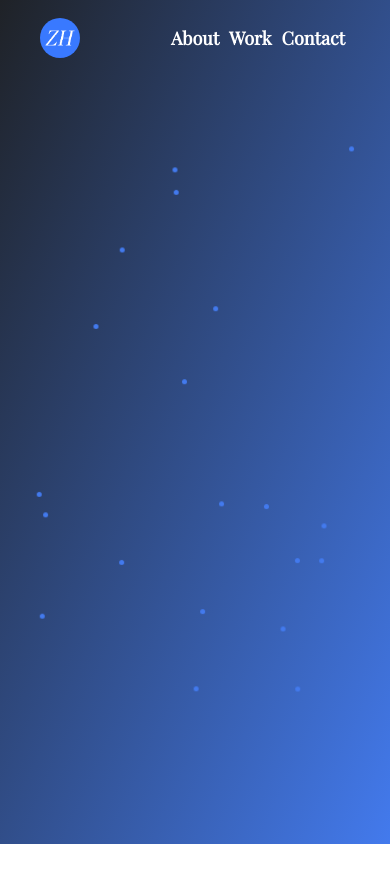
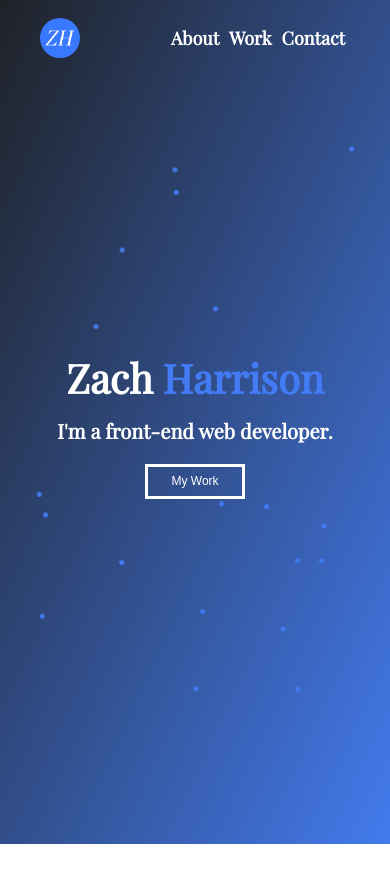
Before and after one commit to zachharrison/portfolio, a React (Create React App) app: page / in a window 390 px wide. Shown: the top 882 px of the page. Built offline with nearby package versions, Linux system fonts and the light colour scheme.

Commit message:
Completed showcase styling for desktop and mobile

```diff
--- a/src/components/Showcase/Showcase.css
+++ b/src/components/Showcase/Showcase.css
@@ -1,20 +1,57 @@
+/* SHOWCASE */
 .showcase {
-  /* max-width: 100vw;
-  max-height: 100vh; */
   height: 100vh;
   width: 100vw;
+  display: flex;
+  justify-content: center;
+  align-items: center;
+  flex-direction: column;
   overflow-x: hidden;
   background: #1f2227;
   background: -webkit-linear-gradient(top left, #1f2227 0%, #437aed 100%);
   background: linear-gradient(to bottom right, #1f2227 0%, #437aed 100%);
 }
 
+.showcase .showcase-content {
+  display: flex;
+  justify-content: center;
+  align-items: center;
+  flex-direction: column;
+  margin: 5px;
+  padding: 8px;
+}
+
+.showcase .showcase-content h1 {
+  color: #fff;
+  font-size: 70px;
+  margin: 5px 0;
+}
+
+.showcase .showcase-content h1 span {
+  /* color: #3e72e2; */
+  color: #437bf5;
+}
+
+.showcase .showcase-content h5 {
+  color: #fff;
+  font-size: 26px;
+  margin: 8px 0 20px 0;
+}
+
 /* MOBILE */
-/* @media (max-width: 812px) {
-  .showcase {
-    overflow: hidden;
+@media (max-width: 812px) {
+  .showcase .showcase-content h1 {
+    font-size: 40px;
+    margin: 5px 0;
   }
-} */
+  .showcase .showcase-content h5 {
+    color: #fff;
+    font-size: 20px;
+    margin: 8px 0 20px 0;
+  }
+}
+
+/* FLOATING DOTS */
 .showcase .dot {
   width: 5px;
   height: 5px;
--- a/src/components/Showcase/Showcase.js
+++ b/src/components/Showcase/Showcase.js
@@ -3,65 +3,72 @@ import './Showcase.css';
 const Showcase = () => {
   return (
     <div className='showcase'>
-      <div class='dotWrapper dotWrapper-1'>
-        <div class='dot dot-1'></div>
+      <div className='dotWrapper dotWrapper-1'>
+        <div className='dot dot-1'></div>
       </div>
-      <div class='dotWrapper dotWrapper-2'>
-        <div class='dot dot-2'></div>
+      <div className='dotWrapper dotWrapper-2'>
+        <div className='dot dot-2'></div>
       </div>
-      <div class='dotWrapper dotWrapper-3'>
-        <div class='dot dot-3'></div>
+      <div className='dotWrapper dotWrapper-3'>
+        <div className='dot dot-3'></div>
       </div>
-      <div class='dotWrapper dotWrapper-4'>
-        <div class='dot dot-4'></div>
+      <div className='dotWrapper dotWrapper-4'>
+        <div className='dot dot-4'></div>
       </div>
-      <div class='dotWrapper dotWrapper-5'>
-        <div class='dot dot-5'></div>
+      <div className='dotWrapper dotWrapper-5'>
+        <div className='dot dot-5'></div>
       </div>
-      <div class='dotWrapper dotWrapper-6'>
-        <div class='dot dot-6'></div>
+      <div className='dotWrapper dotWrapper-6'>
+        <div className='dot dot-6'></div>
       </div>
-      <div class='dotWrapper dotWrapper-7'>
-        <div class='dot dot-7'></div>
+      <div className='dotWrapper dotWrapper-7'>
+        <div className='dot dot-7'></div>
       </div>
-      <div class='dotWrapper dotWrapper-8'>
-        <div class='dot dot-8'></div>
+      <div className='dotWrapper dotWrapper-8'>
+        <div className='dot dot-8'></div>
       </div>
-      <div class='dotWrapper dotWrapper-9'>
-        <div class='dot dot-9'></div>
+      <div className='dotWrapper dotWrapper-9'>
+        <div className='dot dot-9'></div>
       </div>
-      <div class='dotWrapper dotWrapper-10'>
-        <div class='dot dot-10'></div>
+      <div className='dotWrapper dotWrapper-10'>
+        <div className='dot dot-10'></div>
       </div>
-      <div class='dotWrapper dotWrapper-11'>
-        <div class='dot dot-11'></div>
+      <div className='dotWrapper dotWrapper-11'>
+        <div className='dot dot-11'></div>
       </div>
-      <div class='dotWrapper dotWrapper-12'>
-        <div class='dot dot-12'></div>
+      <div className='dotWrapper dotWrapper-12'>
+        <div className='dot dot-12'></div>
       </div>
-      <div class='dotWrapper dotWrapper-13'>
-        <div class='dot dot-13'></div>
+      <div className='dotWrapper dotWrapper-13'>
+        <div className='dot dot-13'></div>
       </div>
-      <div class='dotWrapper dotWrapper-14'>
-        <div class='dot dot-14'></div>
+      <div className='dotWrapper dotWrapper-14'>
+        <div className='dot dot-14'></div>
       </div>
-      <div class='dotWrapper dotWrapper-15'>
-        <div class='dot dot-15'></div>
+      <div className='dotWrapper dotWrapper-15'>
+        <div className='dot dot-15'></div>
       </div>
-      <div class='dotWrapper dotWrapper-16'>
-        <div class='dot dot-16'></div>
+      <div className='dotWrapper dotWrapper-16'>
+        <div className='dot dot-16'></div>
       </div>
-      <div class='dotWrapper dotWrapper-17'>
-        <div class='dot dot-17'></div>
+      <div className='dotWrapper dotWrapper-17'>
+        <div className='dot dot-17'></div>
       </div>
-      <div class='dotWrapper dotWrapper-18'>
-        <div class='dot dot-18'></div>
+      <div className='dotWrapper dotWrapper-18'>
+        <div className='dot dot-18'></div>
       </div>
-      <div class='dotWrapper dotWrapper-19'>
-        <div class='dot dot-19'></div>
+      <div className='dotWrapper dotWrapper-19'>
+        <div className='dot dot-19'></div>
       </div>
-      <div class='dotWrapper dotWrapper-20'>
-        <div class='dot dot-20'></div>
+      <div className='dotWrapper dotWrapper-20'>
+        <div className='dot dot-20'></div>
+      </div>
+      <div className='showcase-content'>
+        <h1>
+          Zach <span>Harrison</span>
+        </h1>
+        <h5>I'm a front-end web developer.</h5>
+        <button className='btn'>My Work</button>
       </div>
     </div>
   );
--- a/src/index.css
+++ b/src/index.css
@@ -11,3 +11,40 @@ body {
 p {
   margin-top: 500px;
 }
+
+.btn {
+  font-size: 18px;
+  width: 140px;
+  height: 50px;
+  padding: 3px;
+  outline: none;
+  border: 3px solid #fff;
+  background: transparent;
+  color: #fff;
+  overflow: hidden;
+  background-image: -webkit-linear-gradient(
+    30deg,
+    transparent 50%,
+    #3e72e2 50%
+  );
+  background-image: linear-gradient(30deg, transparent 50%, #3e72e2 50%);
+  background-size: 500px;
+  background-repeat: no-repeat;
+  background-position: 0%;
+  -webkit-transition: background 600ms ease-in-out;
+  transition: background 600ms ease-in-out;
+}
+
+.btn:hover {
+  background-position: 100%;
+  color: #fff;
+}
+
+/* MOBILE */
+@media (max-width: 812px) {
+  .btn {
+    font-size: 12px;
+    width: 100px;
+    height: 35px;
+  }
+}
```
